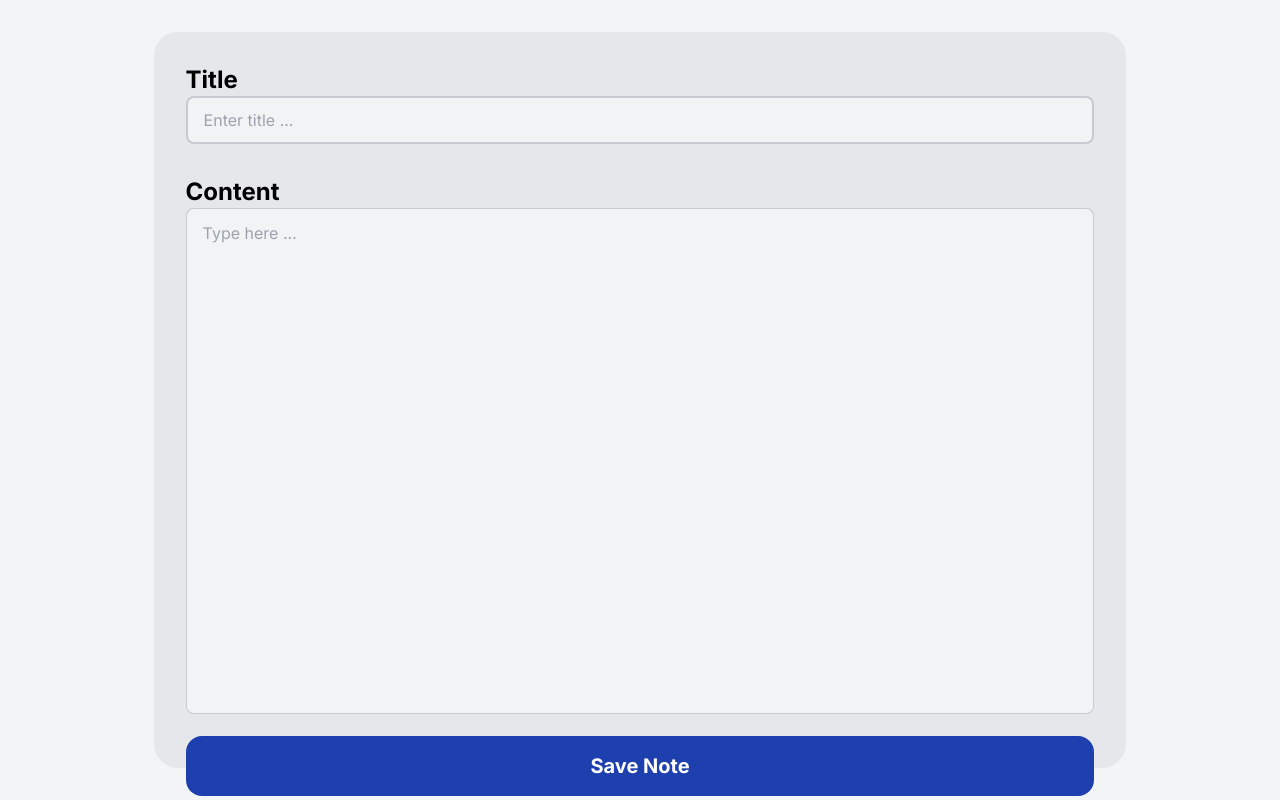
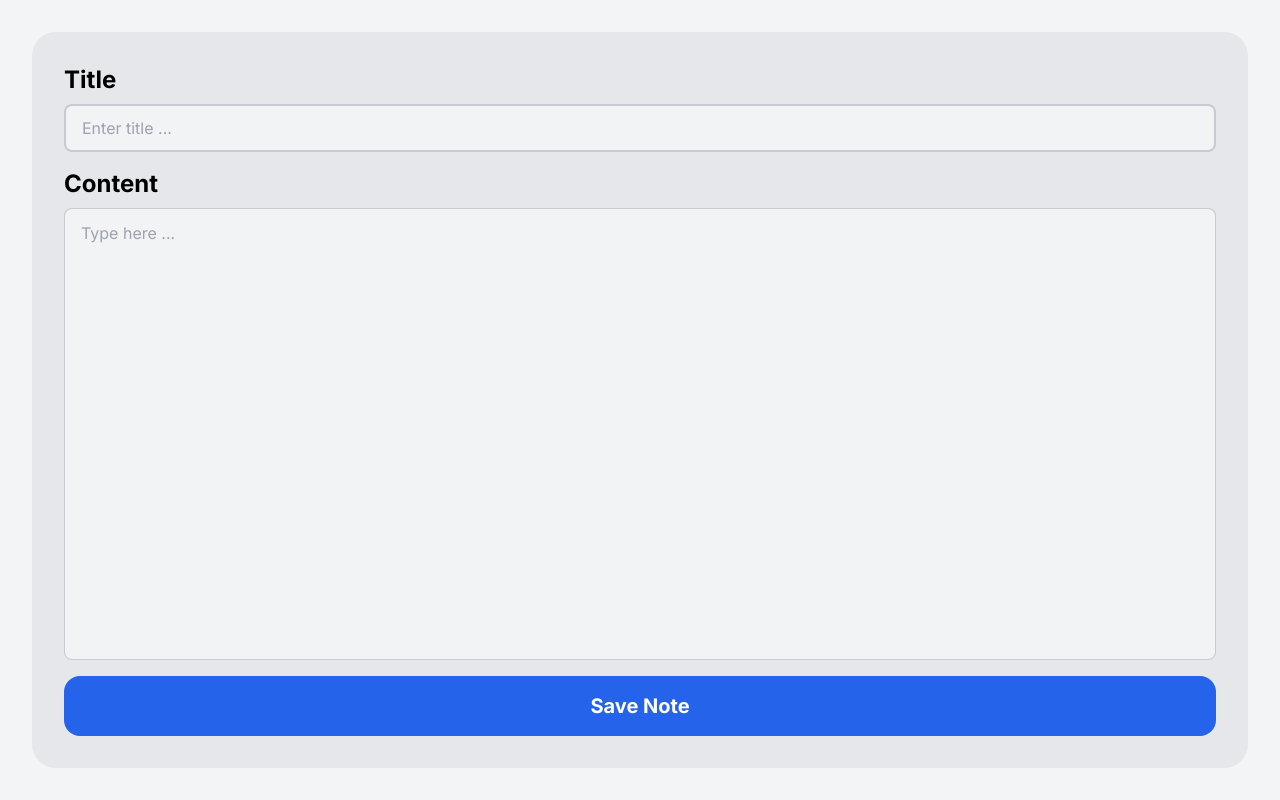
Before and after one commit to faragzz/notes, a Next.js app: page /pages/note/add_note in a window 1280 px wide. Built offline with nearby package versions, Linux system fonts and the light colour scheme.

Commit message:
modified note page

```diff
--- a/app/pages/home/page.tsx
+++ b/app/pages/home/page.tsx
@@ -8,9 +8,7 @@ import React from "react";
 import { BiSolidCalendarEdit, BiSolidNotepad } from "react-icons/bi";
 import Link from "next/link";
 
-type Props = {};
-
-const Home = (props: Props) => {
+const Home = () => {
   const notes: Note[] = generateRandomNotes(20);
   return (
     <>
@@ -28,7 +26,6 @@ const Home = (props: Props) => {
             <div className="flex items-center hover:bg-gray-200 rounded-xl mt-8 p-4">
               <BiSolidNotepad className="text-black" size={20} />
               <p className="text-black font-semibold text-sm ml-2">
-                {" "}
                 Show All Notes
               </p>
             </div>
--- a/app/pages/note/[type]/page.tsx
+++ b/app/pages/note/[type]/page.tsx
@@ -6,28 +6,20 @@ const Note = ({ params }: { params: { type: string } }) => {
   // add note->true edit->false
   const type = params.type === "edit" ? true : false;
   return (
-    <div className="flex flex-col h-screen w-full bg-gray-100 p-8 ">
-      {/* <p className="text-black text-3xl font-bold">
-        {type ? "Edit Note" : "Add Note"}
-      </p> */}
-
-      {/* <div className="h-4/5 w-full bg-grey-200">
-        helloz
-      </div> */}
-      <div className="flex justify-center items-center h-full w-full ">
-        <div className="flex rounded-3xl w-4/5 h-full bg-gray-200 p-8">
+    <div className="flex flex-col justify-center items-center h-screen w-full bg-gray-100 p-8 ">
+      <div className="flex justify-center items-center rounded-3xl w-4/5 h-full bg-gray-200 p-8 xl:container">
         {/* <Login/> */}
-          <div className="w-full h-full">
-            <p className="text-2xl text-black font-bold">Title</p>
+        <div className="flex flex-col justify-center w-full h-full">
+          <p className="text-2xl text-black font-bold mb-2">Title</p>
           <input
             type="title"
             placeholder="Enter title ..."
             // value={}
             // onChange={(e) => setEmail(e.target.value)}
-              className="input input-bordered w-full bg-gray-100/95 border-2 py-4 text-black"
+            className="input input-bordered w-full bg-gray-100/95 border-2 py-4 text-black "
             required
           />
-            <p className="mt-8 text-2xl text-black font-bold">Content</p>
+          <p className="mt-4 text-2xl text-black font-bold mb-2">Content</p>
           <TextareaAutosize
             maxRows={20}
             minRows={20}
@@ -39,13 +31,9 @@ const Note = ({ params }: { params: { type: string } }) => {
             placeholder="Type here ..."
             className="input input-bordered w-full py-3 resize-none bg-gray-100/95 text-black"
           />
-
-            {/* <Link href={"/"} className=" text-white font-bold"> */}
-            <button className="bg-blue-800 w-full mt-4 p-4 rounded-2xl text-white font-bold text-xl">
+          <button className="bg-blue-600 w-full mt-4 p-4 rounded-2xl text-white font-bold text-xl">
             Save Note
           </button>
-            {/* </Link> */}
-          </div>
         </div>
       </div>
     </div>
```
Lines whose indentation alone changed are shown as unchanged.
